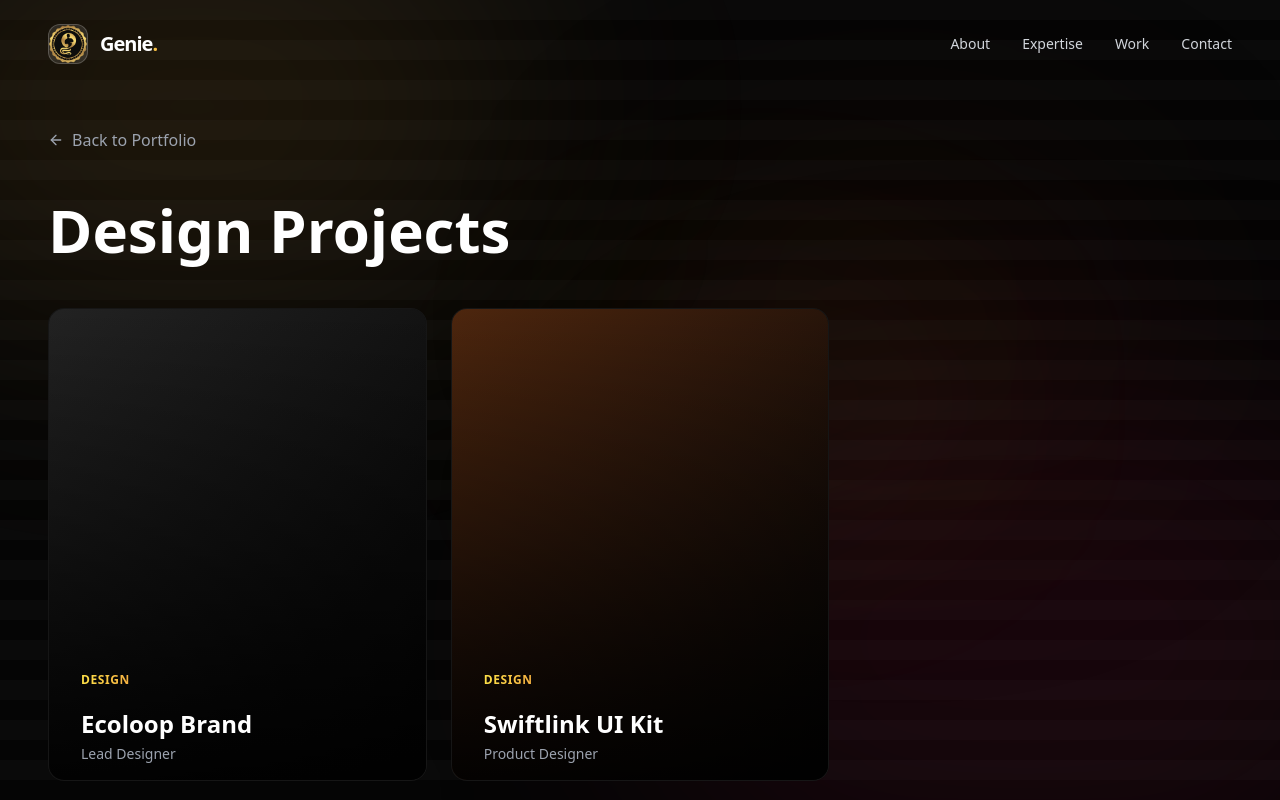
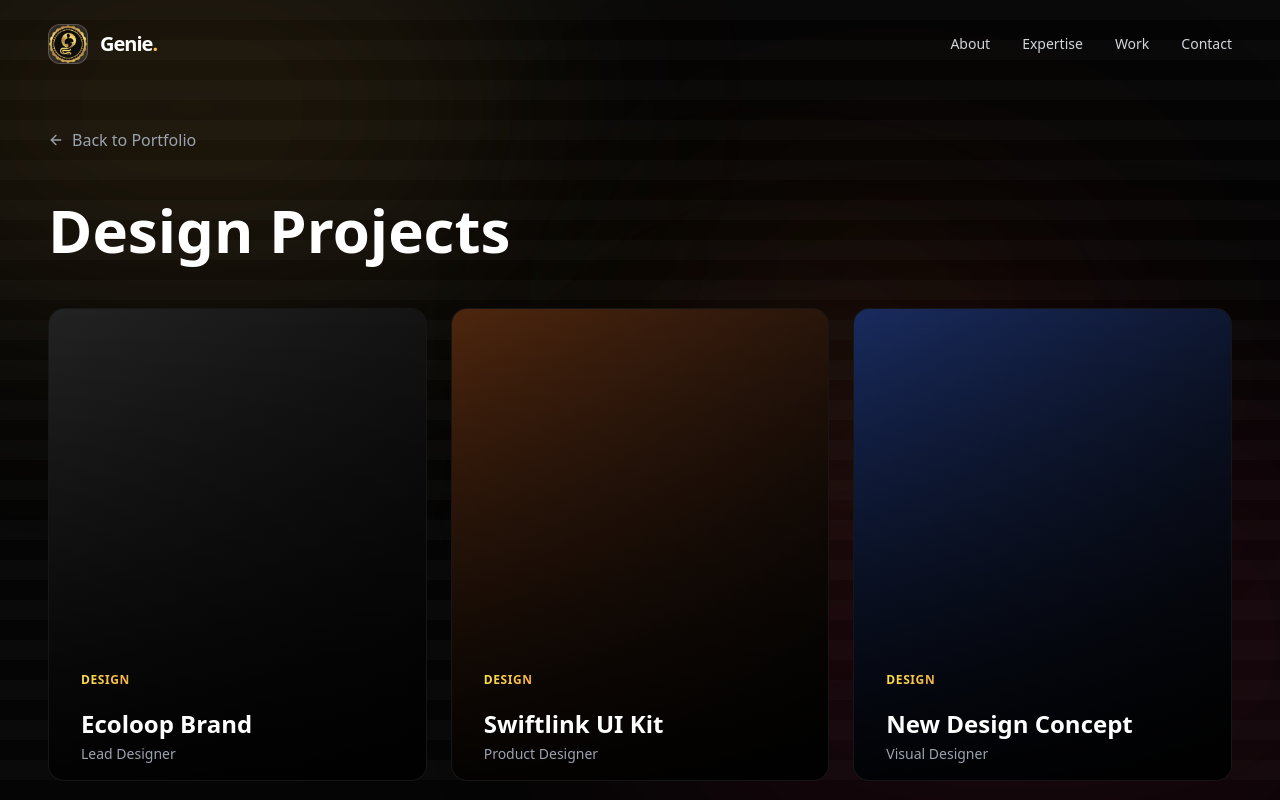
Before and after one commit to only1whitelotus/genie-portfolio, a React (Vite) app: page /category/design in a window 1280 px wide. Shown: the top 800 px of the page. Built offline with nearby package versions, Linux system fonts and the light colour scheme.

Commit message:
expanded pages

```diff
--- a/src/data.jsx
+++ b/src/data.jsx
@@ -27,9 +27,25 @@ export const SERVICES = [
 
 export const PORTFOLIO_ITEMS = [
   { id: 1, title: 'Neon Nights', category: 'Video', role: 'Director & Editor', color: 'from-purple-900/80 to-black', projectUrl: 'https://youtube.com' },
-  { id: 2, title: 'Chop Central ERMS', category: 'Web', role: 'Fullstack Developer', color: 'from-amber-900/80 to-black', projecturl: 'https://only1whitelotus.github.io/chop-central-case-study' },
-  { id: 3, title: 'Ecoloop Brand', category: 'Design', role: 'Lead Designer', color: 'from-neutral-800 to-black', projecturl: 'https://ecoloop-chi.vercel.app' },
-  { id: 4, title: 'Echoes Doc', category: 'Video', role: 'Producer', color: 'from-blue-900/80 to-black', projecturl: 'https://ecoloop-chi.vercel.app' },
-  { id: 5, title: 'Fantasy BUSA League', category: 'Web', role: 'Lead Software Designer & Developer', color: 'from-emerald-900/80 to-black', projecturl: 'https://ecoloop-chi.vercel.app' },
-  { id: 6, title: 'Swiftlink UI Kit', category: 'Design', role: 'Product Designer', color: 'from-amber-800/60 to-black', projecturl: 'https://ecoloop-chi.vercel.app' },
+  { id: 2, title: 'Chop Central ERMS', category: 'Web', role: 'Fullstack Developer', color: 'from-amber-900/80 to-black', projectUrl: 'https://only1whitelotus.github.io/chop-central-case-study' },
+  { id: 3, title: 'Ecoloop Brand', category: 'Design', role: 'Lead Designer', color: 'from-neutral-800 to-black', projectUrl: 'https://ecoloop-chi.vercel.app' },
+  { id: 4, title: 'Echoes Doc', category: 'Video', role: 'Producer', color: 'from-blue-900/80 to-black', projectUrl: 'https://ecoloop-chi.vercel.app' },
+  { id: 5, title: 'Fantasy BUSA League', category: 'Web', role: 'Lead Software Designer & Developer', color: 'from-emerald-900/80 to-black', projectUrl: 'https://ecoloop-chi.vercel.app' },
+  { id: 6, title: 'Swiftlink UI Kit', category: 'Design', role: 'Product Designer', color: 'from-amber-800/60 to-black', projectUrl: 'https://ecoloop-chi.vercel.app' },
+  {
+    id: 7,
+    title: 'New Design Concept',
+    category: 'Design',
+    role: 'Visual Designer',
+    color: 'from-blue-900/80 to-black',
+    projectUrl: 'https://behance.net/your-new-project'
+  },
+  {
+    id: 8,
+    title: 'Cool App Promo',
+    category: 'Video',
+    role: 'Director',
+    color: 'from-rose-900/80 to-black',
+    projectUrl: 'https://youtube.com/your-new-video'
+  },
 ];
```
Also changed, not shown: src/components/Portfolio.jsx (+12 -4 lines).
